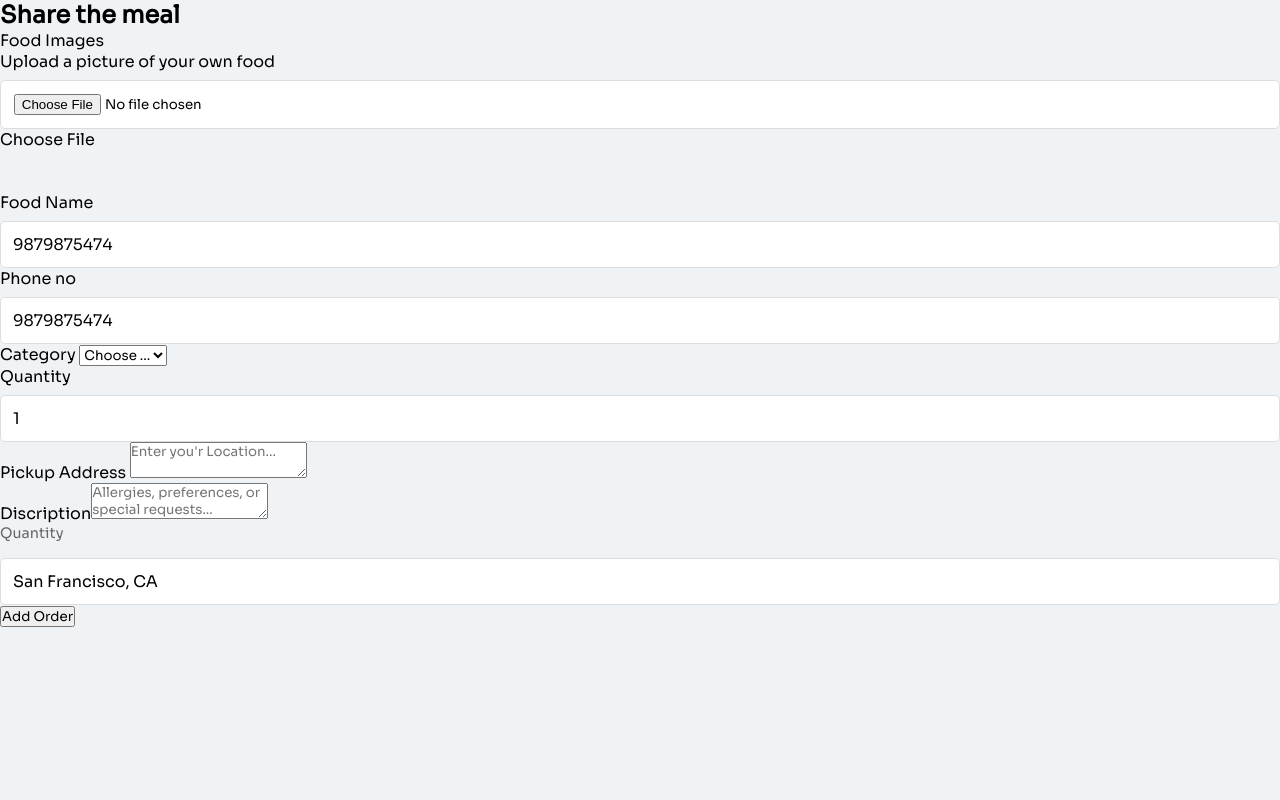
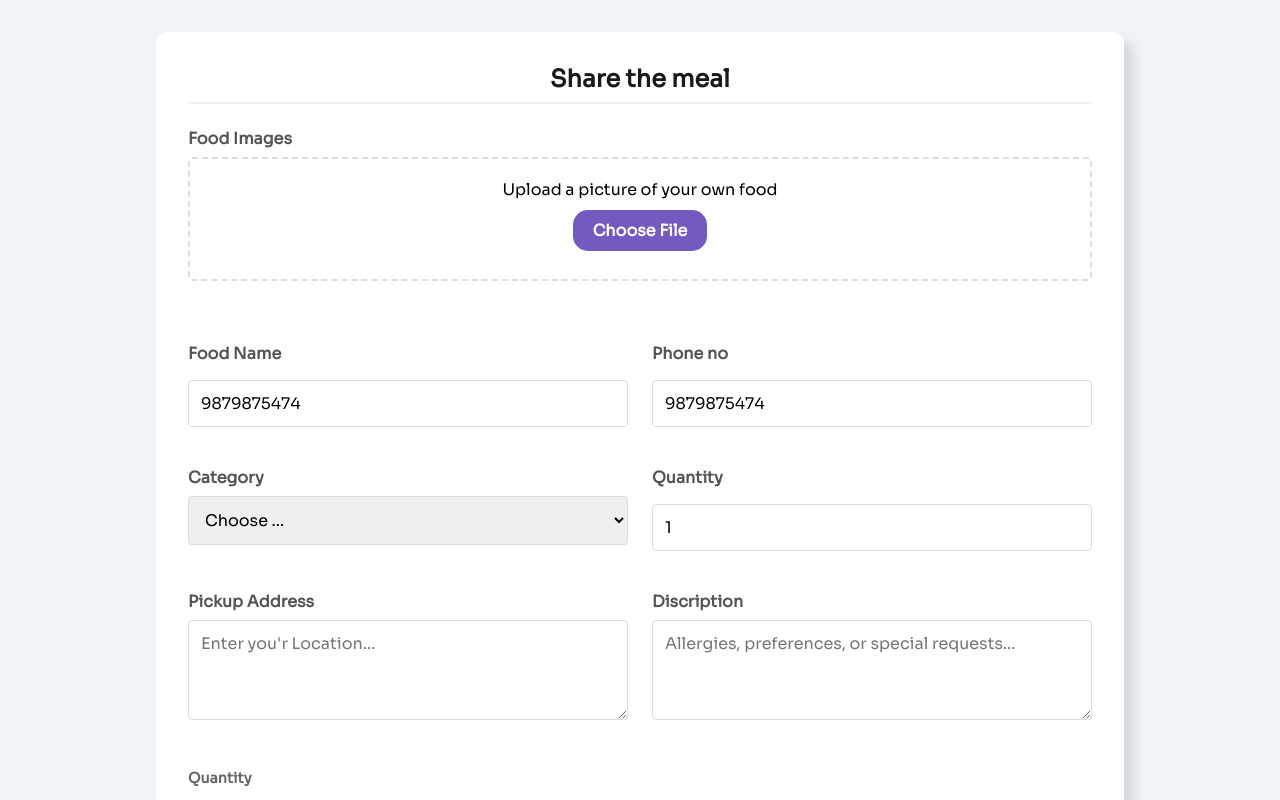
Before and after one commit to AnshadAhmed/Share-A-Meal, a React (Vite) app in the folder client/: page /addmeal in a window 1280 px wide. Shown: the top 800 px of the page. Built offline with nearby package versions, Linux system fonts and the light colour scheme.

Commit message:
home adjest

```diff
--- a/client/src/App.css
+++ b/client/src/App.css
@@ -327,24 +327,42 @@ nav {
 }
 
 .Spot {
-    padding: 1.1rem;
     border-radius: 100%;
     background-color: #4ade80;
     border: none;
     cursor: pointer;
+    width: 40px;
+    height: 40px;
 
 }
 
+.Spot:hover {
+    transform: scale(1.1);
+}
+
+.Spot img{
+    border-radius: 100%;
+    object-fit: contain;
+    width: 40px;
+    height: 40px;
+}
+
 .home-Profile {
-    padding: 1.1rem;
     border-radius: 100%;
-    background-color: #4ade80;
-    background-image: url('../img/File4.png');
-    background-size: cover;
     border: none;
     cursor: pointer;
-    /* border: 1px solid black; */
+    transition: transform 0.2s ease-in-out;
+}
 
+.home-Profile:hover {
+    transform: scale(1.1);
+}
+
+.home-Profile img{
+    border-radius: 100%;
+    object-fit: contain;
+    width: 40px;
+    height: 40px;
 }
 
 .cen {
@@ -946,3 +964,255 @@ h3 p {
 
 
 /* ADD-MEAL */
+
+.add-edit-profile-container {
+            max-width: 1000px;
+            margin: 2rem auto;
+            padding: 0 1rem;
+        }
+
+        .add-edit-profile-edit-header {
+            background: white;
+            border-radius: 10px;
+            padding: 2rem;
+            box-shadow: 10px 10px 10px rgba(0, 0, 0, 0.1);
+            margin-bottom: 2rem;
+            text-align: center;
+        }
+
+
+        .add-edit-profile-edit-form {
+            background: white;
+            border-radius: 10px;
+            padding: 2rem;
+            box-shadow: 10px 10px 10px rgba(0, 0, 0, 0.1);
+        }
+
+        .add-edit-profile-form-section {
+            margin-bottom: 3rem;
+        }
+
+        .add-edit-profile-section-title {
+            text-align: center;
+            font-size: 1.5rem;
+            font-weight: 600;
+            margin-bottom: 1.5rem;
+            color: #1a1a1a;
+            padding-bottom: 0.5rem;
+            border-bottom: 2px solid #f0f2f5;
+        }
+
+        .add-edit-profile-form-grid {
+            display: grid;
+            grid-template-columns: repeat(2, 1fr);
+            gap: 1.5rem;
+        }
+
+        .add-edit-profile-form-group {
+            margin-bottom: 1rem;
+        }
+
+        .add-edit-profile-form-label {
+            display: block;
+            margin-bottom: 0.5rem;
+            color: #666;
+            font-size: 0.9rem;
+        }
+
+        .add-edit-profile-form-input,
+        .add-edit-profile-form-textarea {
+            width: 100%;
+            padding: 0.75rem;
+            border: 1px solid #ddd;
+            border-radius: 5px;
+            font-size: 1rem;
+            transition: border-color 0.3s ease;
+        }
+
+        .add-edit-profile-form-textarea {
+            min-height: 100px;
+            resize: vertical;
+        }
+
+        .add-edit-profile-form-input:focus,
+        .add-edit-profile-form-textarea:focus {
+            outline: none;
+            border-color: #007bff;
+        }
+
+
+        .add-edit-profile-button-group {
+            display: flex;
+            gap: 1rem;
+            justify-content: flex-end;
+            margin-top: 2rem;
+        }
+
+        /* From Uiverse.io by BHARGAVPATEL1244 */
+        .add-edit-profile-button {
+            outline: none;
+            cursor: pointer;
+            border: none;
+            padding: 0.9rem 2rem;
+            margin: 0;
+            font-family: inherit;
+            font-size: inherit;
+            position: relative;
+            display: inline-block;
+            letter-spacing: 0.05rem;
+            font-weight: 700;
+            font-size: 17px;
+            border-radius: 500px;
+            overflow: hidden;
+            background: #66ff66;
+            color: ghostwhite;
+        }
+
+        .add-edit-profile-button span {
+            position: relative;
+            z-index: 10;
+            transition: color 0.4s;
+        }
+
+        .add-edit-profile-button:hover span {
+            color: black;
+        }
+
+        .add-edit-profile-button::before,
+        .add-edit-profile-button::after {
+            position: absolute;
+            top: 0;
+            left: 0;
+            width: 100%;
+            height: 100%;
+            z-index: 0;
+        }
+
+        .add-edit-profile-button::before {
+            content: "";
+            background: #000;
+            width: 120%;
+            left: -10%;
+            transform: skew(30deg);
+            transition: transform 0.4s cubic-bezier(0.3, 1, 0.8, 1);
+        }
+
+        .add-edit-profile-button:hover::before {
+            transform: translate3d(100%, 0, 0);
+        }
+
+
+
+
+        @media (max-width: 768px) {
+            .form-grid {
+                grid-template-columns: 1fr;
+            }
+
+            .button-group {
+                flex-direction: column;
+            }
+
+            .save-button,
+            .cancel-button {
+                width: 100%;
+            }
+        }
+
+        .add-form-group {
+            margin-bottom: 20px;
+
+        }
+
+        .add-image-upload-container {
+            border: 2px dashed #ddd;
+            padding: 20px;
+            text-align: center;
+            border-radius: 4px;
+            margin-bottom: 20px;
+        }
+
+        .add-image-upload-container:hover {
+            border-color: #5ac163;
+            background-color: #f8f8f8;
+        }
+
+        .add-custom-file-upload {
+            display: inline-block;
+            padding: 10px 20px;
+            background-color: #725AC1;
+            color: white;
+            border-radius: 15px;
+            cursor: pointer;
+            margin-top: 10px;
+        }
+
+        .add-custom-file-upload:hover {
+            background-color: #50f750;
+            color: black;
+            font-weight: bold;
+            transition: color 0.6s;
+
+
+
+        }
+
+        input[type="file"] {
+            display: none;
+        }
+
+        input[type="text"],
+        input[type="email"],
+        input[type="tel"],
+        select,
+        textarea {
+            width: 100%;
+            padding: 12px;
+            border: 1px solid #ddd;
+            border-radius: 4px;
+            font-size: 16px;
+        }
+
+        input[type="text"]:focus,
+        input[type="email"]:focus,
+        input[type="tel"]:focus,
+        select:focus,
+        textarea:focus {
+            outline: none;
+            border-color: #725AC1;
+            box-shadow: 10px 10px 10px rgba(0, 0, 0, 0.1);
+        }
+        label {
+            display: block;
+            margin-bottom: 8px;
+            font-weight: bold;
+            color: #555;
+        }
+        textarea {
+            height: 100px;
+            resize: vertical;
+            min-height: 100px;
+            max-height: 200px;
+        }
+
+        .submit-btn {
+            background-color: #725AC1;
+            color: white;
+            padding: 12px 24px;
+            border: none;
+            cursor: pointer;
+            font-size: 16px;
+            font-weight: bold;
+            width: 30%;
+            transition: background-color 0.3s ease;
+            border-radius: 25px;
+            margin-left: 35%;
+
+
+        }
+
+        .submit-btn:hover {
+            background-color: #50f750;
+            color: black;
+            font-weight: bold;
+        }
--- a/client/src/pages/Addmeal.jsx
+++ b/client/src/pages/Addmeal.jsx
@@ -41,8 +41,8 @@ function Addmeal() {
                                     defaultValue={9879875474}
                                 />
                             </div>
-                            <div className="add-form-group">
-                                <label>
+                            <div className="add-edit-profile-form-group">
+                                <label className="add-form-label">
                                     Category <span className="required" />
                                 </label>
                                 <select name="meal" required="">
--- a/client/src/pages/Home.jsx
+++ b/client/src/pages/Home.jsx
@@ -44,8 +44,8 @@ function Home() {
 
 
             <button className="search-btn">Donate</button>
-            <button className="Spot" />
-            <button className="home-Profile"><a href="/userprofile">Profile</a></button>
+            <button className="Spot" ><img src="" alt="" /></button>
+            <button className="home-Profile" onClick={()=>{navigate('/userprofile')}}><img src="File4.png" alt="" /></button>
           </div>
         </nav>
         <div className="cen">
```
